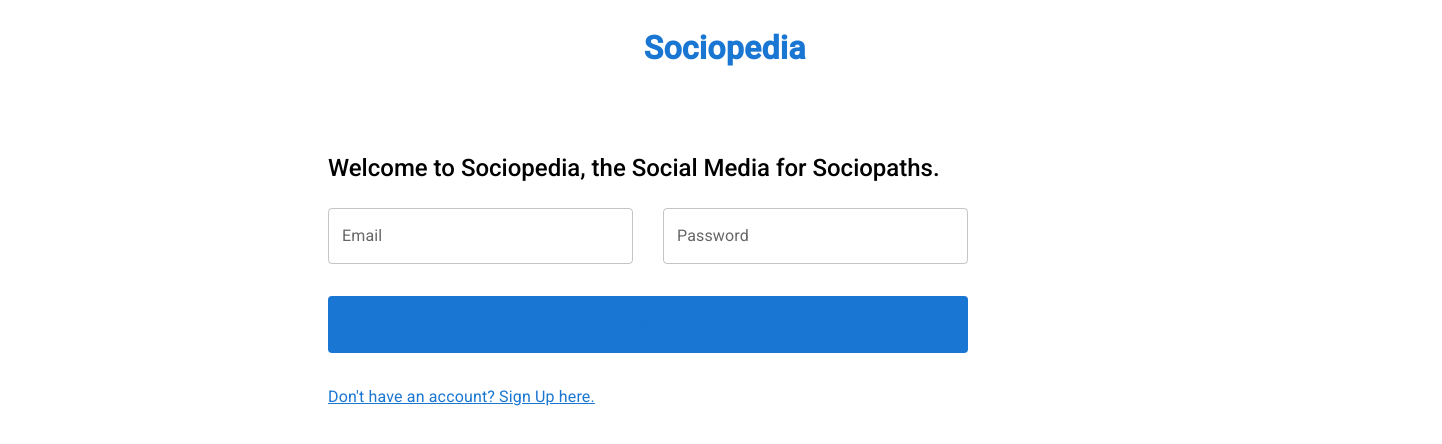
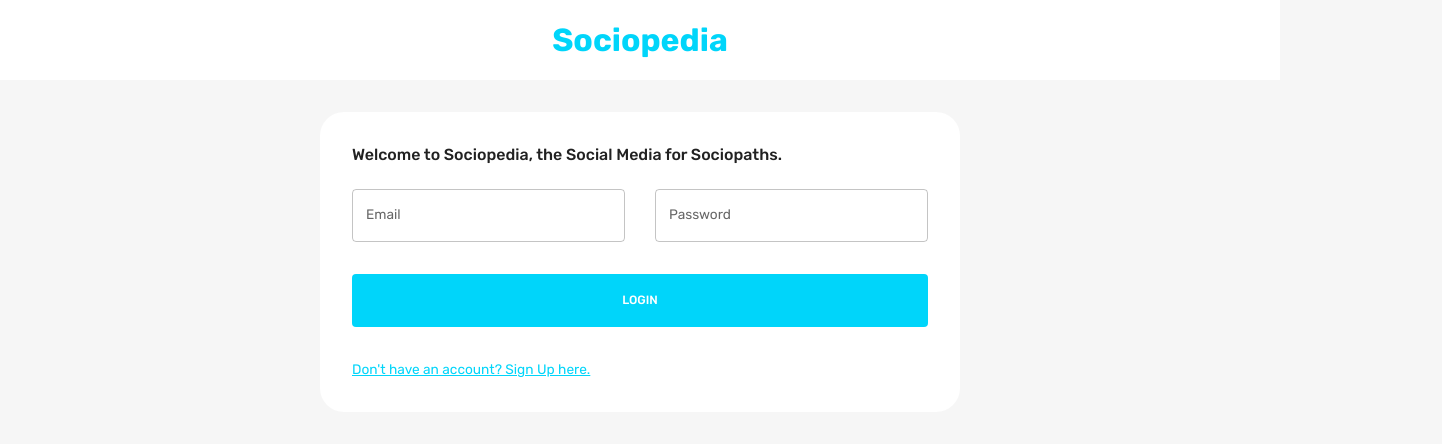
Before and after one commit to anirudh-bukka/Social-Media-app, a React (Create React App) app in the folder client/: page / in a window 1280 px wide. Shown: the top 444 px of the page, 1442 px wide, since content can reach past the window. Built offline with nearby package versions, Linux system fonts and the light colour scheme.

Commit message:
Updated App.js

```diff
--- a/client/src/App.js
+++ b/client/src/App.js
@@ -1,20 +1,35 @@
 import { BrowserRouter, Navigate, Routes, Route } from "react-router-dom";
-import HomePage from "./scenes/homePage/index.jsx";
+import HomePage from "scenes/homePage";
 import LoginPage from "scenes/loginPage";
 import ProfilePage from "scenes/profilePage";
-import Navbar from "scenes/navbar";
+import { useMemo } from "react";
+import { useSelector } from "react-redux";
+import { CssBaseline, ThemeProvider } from "@mui/material";
+import { createTheme } from "@mui/material/styles";
 import { themeSettings } from "./theme";
 
 function App() {
+  const mode = useSelector((state) => state.mode);
+  const theme = useMemo(() => createTheme(themeSettings(mode)), [mode]);
+  const isAuth = Boolean(useSelector((state) => state.token));
 
   return (
     <div className="app">
       <BrowserRouter>
-        <Routes>
-          <Route path = "/" element={<LoginPage />} />
-          <Route path = "/home" element={<HomePage />} />
-          <Route path = "/profile/:userId" element={<ProfilePage />} />
-        </Routes>
+        <ThemeProvider theme={theme}>
+          <CssBaseline />
+          <Routes>
+            <Route path="/" element={<LoginPage />} />
+            <Route
+              path="/home"
+              element={isAuth ? <HomePage /> : <Navigate to="/" />}
+            />
+            <Route
+              path="/profile/:userId"
+              element={isAuth ? <ProfilePage /> : <Navigate to="/" />}
+            />
+          </Routes>
+        </ThemeProvider>
       </BrowserRouter>
     </div>
   );
```
